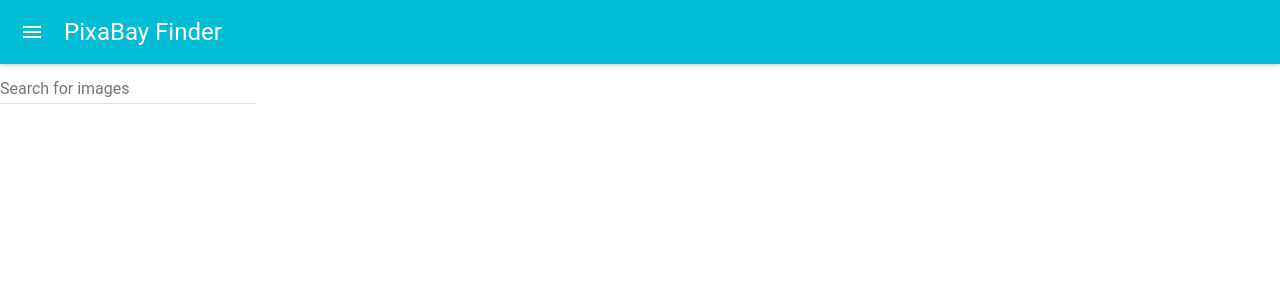
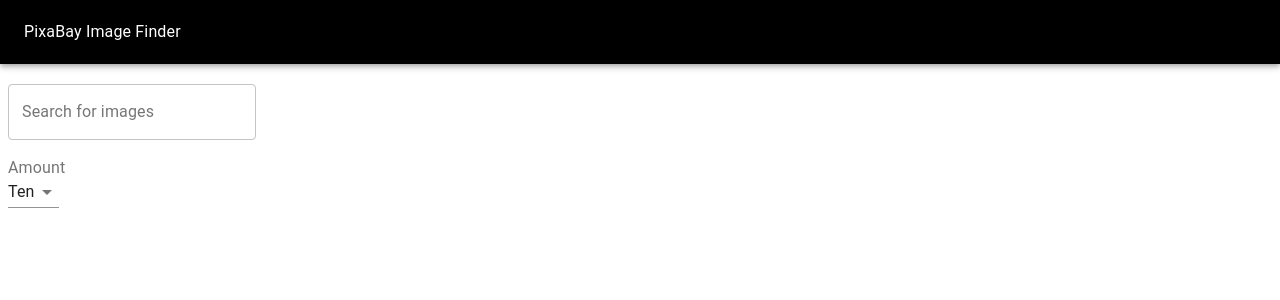
Before and after one commit to kakarot98/image-search-pixabay, a React (Create React App) app: page / in a window 1280 px wide. Shown: the top 300 px of the page. Built offline with nearby package versions, Linux system fonts and the light colour scheme; no server answers.

Commit message:
fetches api

```diff
--- a/package.json
+++ b/package.json
@@ -3,11 +3,12 @@
   "version": "0.1.0",
   "private": true,
   "dependencies": {
+    "@material-ui/core": "^4.11.0",
+    "@material-ui/icons": "^4.9.1",
     "@testing-library/jest-dom": "^4.2.4",
     "@testing-library/react": "^9.5.0",
     "@testing-library/user-event": "^7.2.1",
     "axios": "^0.19.2",
-    "material-ui": "^0.20.2",
     "react": "^16.13.1",
     "react-dom": "^16.13.1",
     "react-scripts": "3.4.3"
--- a/src/App.js
+++ b/src/App.js
@@ -1,15 +1,15 @@
 import React from "react";
-import MuiThemeProvider from "material-ui/styles/MuiThemeProvider";
+
 import NavBar from "./components/navbar/NavBar";
-import SearchBar from "./components/searchbar/SearchBar"
+import SearchBar from "./components/searchbar/SearchBar";
 import "./App.css";
 
 function App() {
   return (
-    <MuiThemeProvider>
+    <div className="App">
       <NavBar />
       <SearchBar />
-    </MuiThemeProvider>
+    </div>
   );
 }
 
--- a/src/components/imageResults/ImageResults.js
+++ b/src/components/imageResults/ImageResults.js
@@ -0,0 +1,11 @@
+import React from 'react'
+
+const ImageResults = () => {
+    return (
+        <div>
+
+        </div>
+    )
+}
+
+export default ImageResults
--- a/src/components/navbar/NavBar.js
+++ b/src/components/navbar/NavBar.js
@@ -1,9 +1,26 @@
 import React from "react";
-import AppBar from "material-ui/AppBar";
+import { AppBar, Toolbar, Typography, makeStyles } from "@material-ui/core";
+import MenuButton from "@material-ui/core"
 
+const useStyles = makeStyles({
+  header: {
+    backgroundColor:"black"
+  }
+})
 
 const NavBar = () => {
-  return <AppBar title="PixaBay Finder" />;
+  const classes=useStyles()
+  return (
+    <div>
+      <AppBar position="sticky" className={classes.header}>
+        <Toolbar>
+          <Typography>PixaBay Image Finder</Typography>
+        </Toolbar>
+      </AppBar>
+      <br/>
+
+    </div>
+  );
 };
 
 export default NavBar;
--- a/src/components/searchbar/SearchBar.js
+++ b/src/components/searchbar/SearchBar.js
@@ -1,24 +1,68 @@
-import React, { useState } from "react";
-import TextField from "material-ui/TextField";
-import SelectField from "material-ui/SelectField";
+import React, { useState, useEffect } from "react";
+import {
+  TextField,
+  Select,
+  Box,
+  MenuItem,
+  InputLabel,
+} from "@material-ui/core";
+import ImageResults from '../imageResults/ImageResults'
+import axios from "axios";
 
 export default function SearchBar() {
   const API_KEY = "17948866-a8bea270ce16ae94ad9ee0846";
   const url = "https://pixabay.com/api";
 
-  const [searchtext, setSearchText] = useState("");
-  const [amount, setAmount] = useState("");
+  const [searchText, setSearchText] = useState("");
+  const [amount, setAmount] = useState(10);
   const [images, setImages] = useState([]);
+
+
+  useEffect(()=>{
+    const fetchApi = () => {
+      axios
+        .get(
+          `${url}/?key=${API_KEY}&q=${searchText}&image_type=photo&per_page=${amount}&safesearch=false`
+        )
+        .then((response) => {
+          setImages(response.data.hits);
+
+        })
+        .catch((error) => console.log(error));
+    };
+    fetchApi()
+    console.log(images);
+  },[searchText])
+
   return (
     <div>
-      <TextField
-        name="searchtext"
-        value={searchtext}
-        onChange={(e) => {
-          setSearchText(e.target.value);
-        }}
-        placeholder="Search for images"
-      />
+      <Box mx={1}>
+        <TextField
+          name="searchText"
+          value={searchText}
+          onChange={(e)=>setSearchText(e.target.value)}
+          label="Search for images"
+          variant="outlined"
+        />
+      </Box>
+      <br />
+      <Box mx={1}>
+        <InputLabel id="demo-simple-select-label">Amount</InputLabel>
+        <Select
+          labelId="demo-simple-select-label"
+          id="demo-simple-select"
+          value={amount}
+          onChange={(e) => {
+            setAmount(e.target.value);
+          }}
+        >
+          <MenuItem value={10}>Ten</MenuItem>
+          <MenuItem value={20}>Twenty</MenuItem>
+          <MenuItem value={30}>Thirty</MenuItem>
+        </Select>
+      </Box>
+      <br/>
+      {images.length > 0 ? (<ImageResults images={images}/>) : null}
     </div>
   );
 }
```
Also changed, not shown: 1 other file (tests, documents, lock files or other folders).
